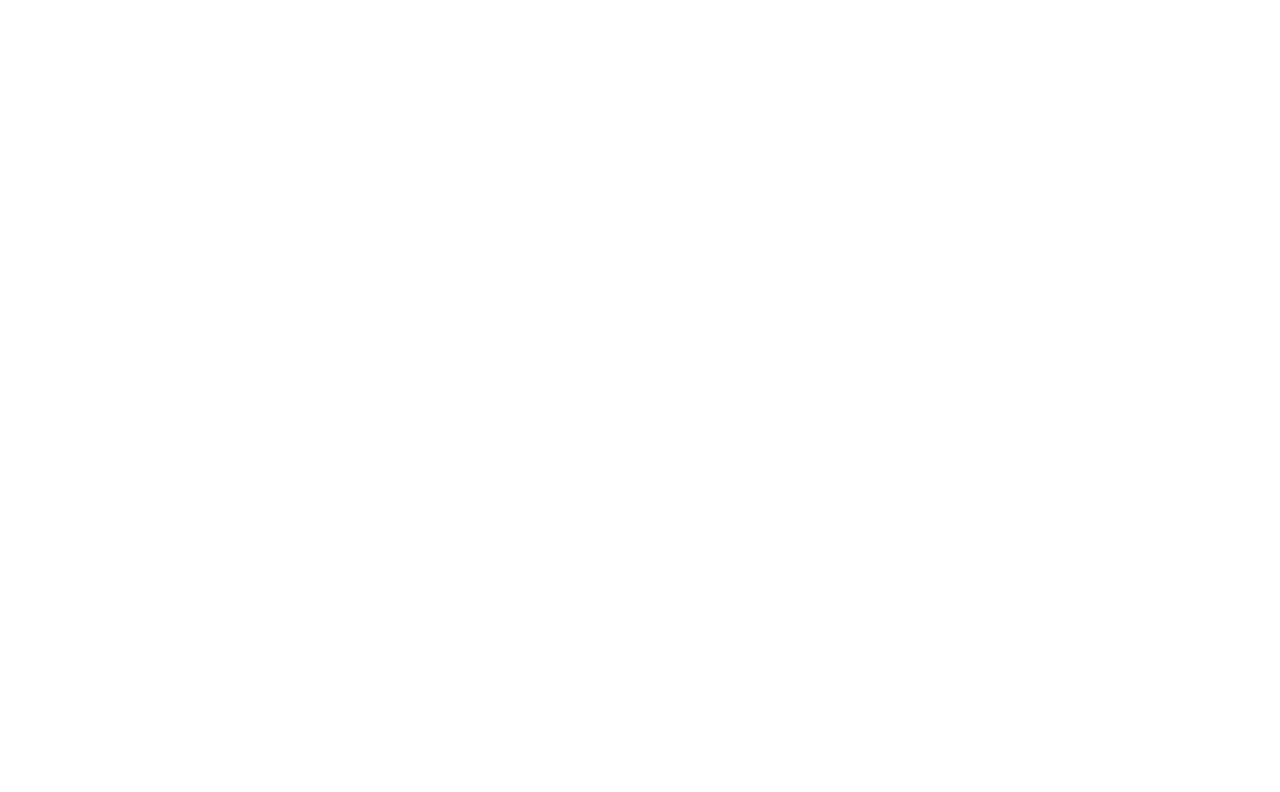
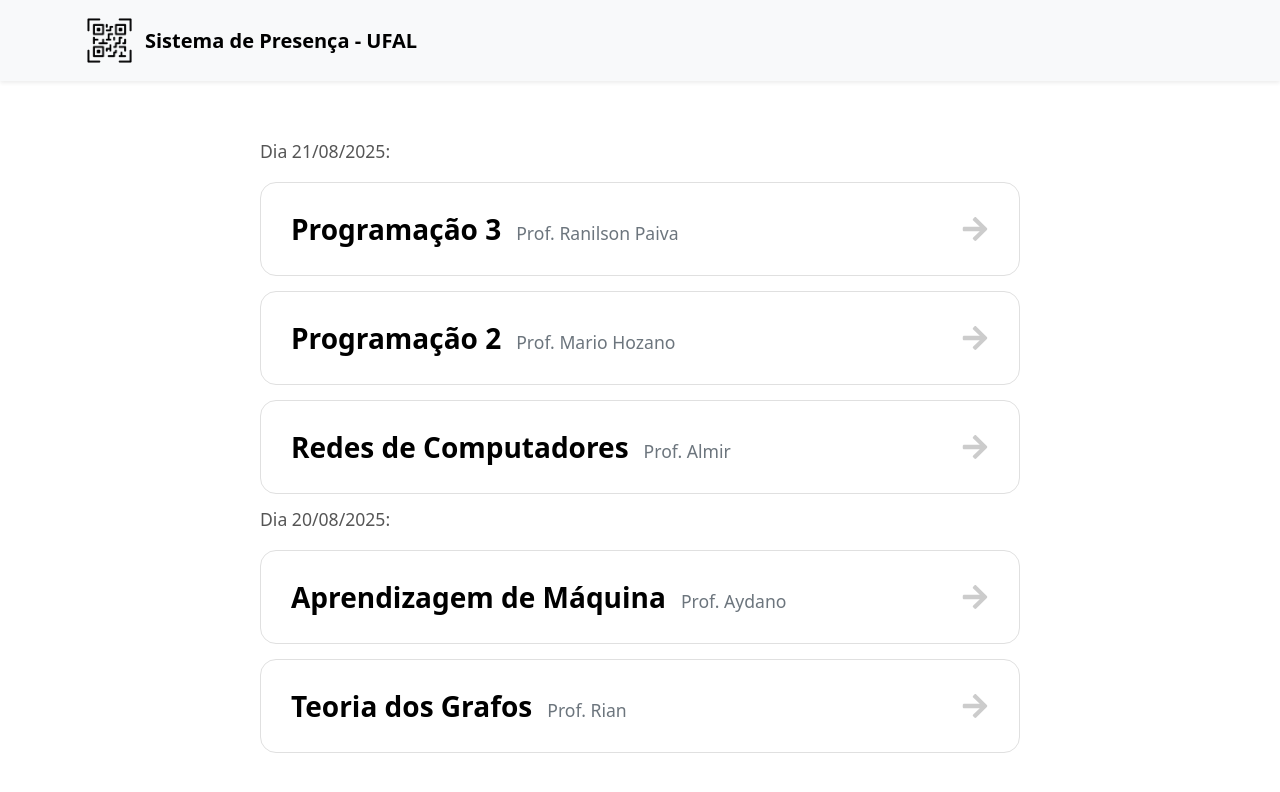
Before and after one commit to gabrielsantz/qrcode-p3, a React (Vite) app in the folder frontend/qrcode-p3/: page /coordinator/all-reports in a window 1280 px wide. Before the commit this address had no page. Shown: the top 792 px of the page. Built offline with nearby package versions, Linux system fonts and the light colour scheme; a web font is replaced by a local one.

Commit message:
feat: add AllReports

```diff
--- a/frontend/qrcode-p3/src/App.jsx
+++ b/frontend/qrcode-p3/src/App.jsx
@@ -2,7 +2,7 @@
 import { Routes, Route } from 'react-router-dom';
 import ProtectedRoute from './components/ProtectedRoute.jsx';
 
-import { Home, TeacherHomepage, QrReaderPage, StudentHomepage, LoginPage, RegisterPage, QrGenerator, AttendanceHistory, ReportGeneration, Reports, PastReport, CoordinatorHomepage, UserManagementPage } from './pages';
+import { Home, TeacherHomepage, QrReaderPage, StudentHomepage, LoginPage, RegisterPage, QrGenerator, AttendanceHistory, ReportGeneration, Reports, PastReport, CoordinatorHomepage, UserManagementPage, AllReportsPage } from './pages';
 
 
 export default function App() {
@@ -31,6 +31,7 @@
       {/* <Route element={<ProtectedRoute allowedRoles={['coordinator']} />}> */}
         <Route path="/coordinator" element={<CoordinatorHomepage />} />
         <Route path="/coordinator/user-management" element={<UserManagementPage />} />
+        <Route path="/coordinator/all-reports" element={<AllReportsPage />} />
       {/* </Route> */}
 
     </Routes>
--- /dev/null
+++ b/frontend/qrcode-p3/src/pages/AllReports/allReports.css
@@ -0,0 +1,67 @@
+.professor-reports-container {
+  max-width: 800px;
+  margin: 40px auto;
+  padding: 20px;
+}
+
+.report-date-group {
+  margin-bottom: 20px;
+}
+
+.report-date-header {
+  font-size: 1.1rem; /* 18px */
+  font-weight: 500;
+  color: #555;
+}
+
+.report-card {
+  /* Reset de estilos de botão */
+  background: none;
+  border: none;
+  font: inherit;
+
+  /* Layout do card */
+  display: flex;
+  justify-content: space-between;
+  align-items: center;
+  width: 100%;
+  text-align: left;
+  cursor: pointer;
+
+  /* Estilos visuais do card */
+  padding: 25px 30px;
+  margin-bottom: 15px;
+  background-color: #fff;
+  border: 1px solid #e0e0e0;
+  border-radius: 16px;
+  transition: transform 0.2s ease, box-shadow 0.2s ease;
+}
+
+.report-card:hover {
+  transform: translateY(-4px);
+  box-shadow: 0 6px 15px rgba(0, 0, 0, 0.08);
+}
+
+/* NOVO: Container para matéria e professor */
+.report-info {
+  display: flex;
+  align-items: baseline; /* Alinha pela base do texto */
+  gap: 15px;
+}
+
+.report-subject-name {
+  font-size: 1.75rem; /* ~28px */
+  font-weight: 700; /* Negrito */
+  color: #000;
+}
+
+.report-professor-name {
+  font-size: 1.1rem; /* ~18px */
+  font-weight: 400; /* Peso normal */
+  color: #6c757d; /* Cinza */
+}
+
+.report-arrow {
+  font-size: 1.75rem;
+  color: #ccc;
+}
--- /dev/null
+++ b/frontend/qrcode-p3/src/pages/AllReports/index.jsx
@@ -0,0 +1,70 @@
+import React, { useState, useEffect } from 'react';
+import Header from '../../components/Header';
+import { useNavigate } from 'react-router-dom';
+import { FaArrowRight } from 'react-icons/fa';
+import './allReports.css';
+
+// dados mockados
+const mockReportsData = [
+  { id: 1, materia: 'Programação 3', data: '21/08/2025', professor: 'Ranilson Paiva' },
+  { id: 2, materia: 'Programação 2', data: '21/08/2025', professor: 'Mario Hozano' },
+  { id: 3, materia: 'Redes de Computadores', data: '21/08/2025', professor: 'Almir' },
+  { id: 4, materia: 'Aprendizagem de Máquina', data: '20/08/2025', professor: 'Aydano' },
+  { id: 5, materia: 'Teoria dos Grafos', data: '20/08/2025', professor: 'Rian' },
+];
+
+const AllReportsPage = () => {
+  const navigate = useNavigate();
+  const [reports, setReports] = useState([]);
+  const [loading, setLoading] = useState(true);
+
+  useEffect(() => {
+    setTimeout(() => {
+      // ordena os dados por data para demonstração
+      const sortedData = mockReportsData.sort((a, b) => new Date(b.data.split('/').reverse().join('-')) - new Date(a.data.split('/').reverse().join('-')));
+      setReports(sortedData);
+      setLoading(false);
+    }, 500);
+  }, []);
+
+  if (loading) {
+    return <div className="loading"><h1>Carregando relatórios...</h1></div>;
+  }
+
+  let lastDate = null;
+
+  return (
+    <>
+      <Header />
+      <div className="professor-reports-container">
+        {reports.map(report => {
+          const showDateHeader = report.data !== lastDate;
+          lastDate = report.data;
+
+          return (
+            <React.Fragment key={report.id}>
+              {showDateHeader && (
+                <div className="report-date-group">
+                  <h2 className="report-date-header">Dia {report.data}:</h2>
+                </div>
+              )}
+
+              <button
+                className="report-card"
+                // onClick={() => navigate(``)}
+              >
+                <div className="report-info">
+                  <span className="report-subject-name">{report.materia}</span>
+                  <span className="report-professor-name">Prof. {report.professor}</span>
+                </div>
+                <FaArrowRight className="report-arrow" />
+              </button>
+            </React.Fragment>
+          );
+        })}
+      </div>
+    </>
+  );
+};
+
+export default AllReportsPage;
--- a/frontend/qrcode-p3/src/pages/CoordinatorHomepage/index.jsx
+++ b/frontend/qrcode-p3/src/pages/CoordinatorHomepage/index.jsx
@@ -30,7 +30,7 @@
             text="Verifique as dados de aulas passadas do IC"
             buttonLabel="Verificar"
             buttonVariant="primary"
-            // onClick={() => navigate("/student/qr-reader")}
+            onClick={() => navigate("/coordinator/all-reports")}
           />
 
           <CardOption
--- a/frontend/qrcode-p3/src/pages/Reports/index.jsx
+++ b/frontend/qrcode-p3/src/pages/Reports/index.jsx
@@ -27,7 +27,7 @@
   }, []);
 
   if (loading) {
-    return <div class = "loading"><h1>Carregando...</h1></div>;
+    return <div className = "loading"><h1>Carregando...</h1></div>;
   }
 
   let lastDate = null;
--- a/frontend/qrcode-p3/src/pages/index.js
+++ b/frontend/qrcode-p3/src/pages/index.js
@@ -10,7 +10,8 @@
 import Reports from "./Reports"
 import PastReport from "./PastReport"
 import CoordinatorHomepage from "./CoordinatorHomepage";
-import UserManagementPage from "./UserManagement/index.jsx";
+import UserManagementPage from "./UserManagement";
+import AllReportsPage from "./AllReports";
 
 export  {
     Home,
@@ -25,5 +26,6 @@
     Reports,
     PastReport,
     CoordinatorHomepage,
-    UserManagementPage
+    UserManagementPage,
+    AllReportsPage
 }
```
